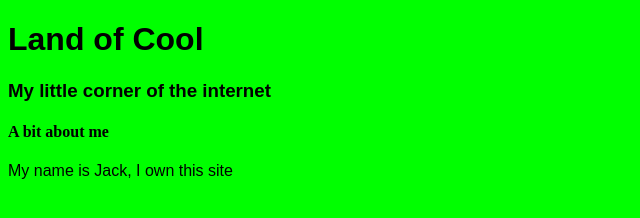
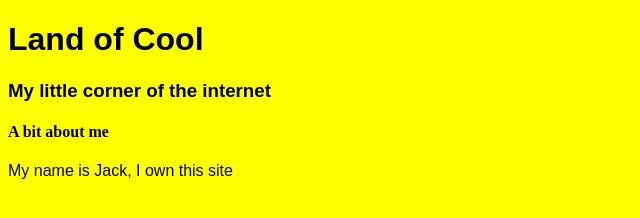
Before and after one commit to SpookySnake/LandOfCool.io, a plain HTML site: page index.html in a window 1280 px wide. Shown: the whole page, without its empty margins (0-640 px from the left). Drawn offline with Linux system fonts and the light colour scheme.

Commit message:
Update main.css

```diff
--- a/main.css
+++ b/main.css
@@ -7,5 +7,5 @@ h1, h3 {
 }
 
 body {
-    background: #00ff00
+    background-color: yellow;
 }
```
